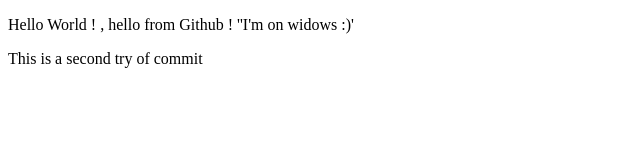
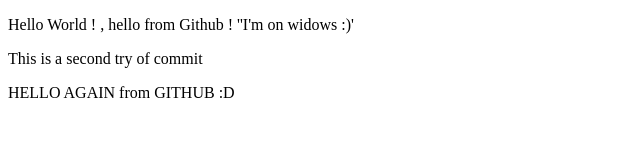
Before and after one commit to firas34/first, a plain HTML site: page hello.html in a window 1280 px wide. Shown: the whole page, without its empty margins (0-640 px from the left). Drawn offline with Linux system fonts and the light colour scheme.

Commit message:
Update hello.html

```diff
--- a/hello.html
+++ b/hello.html
@@ -7,5 +7,6 @@
 <body>
 <p>Hello World ! , hello from Github ! ''I'm on widows :)' </p>
 <p>This is a second try of commit </p>
+	HELLO AGAIN from GITHUB :D
 </body>
 </html>
```
